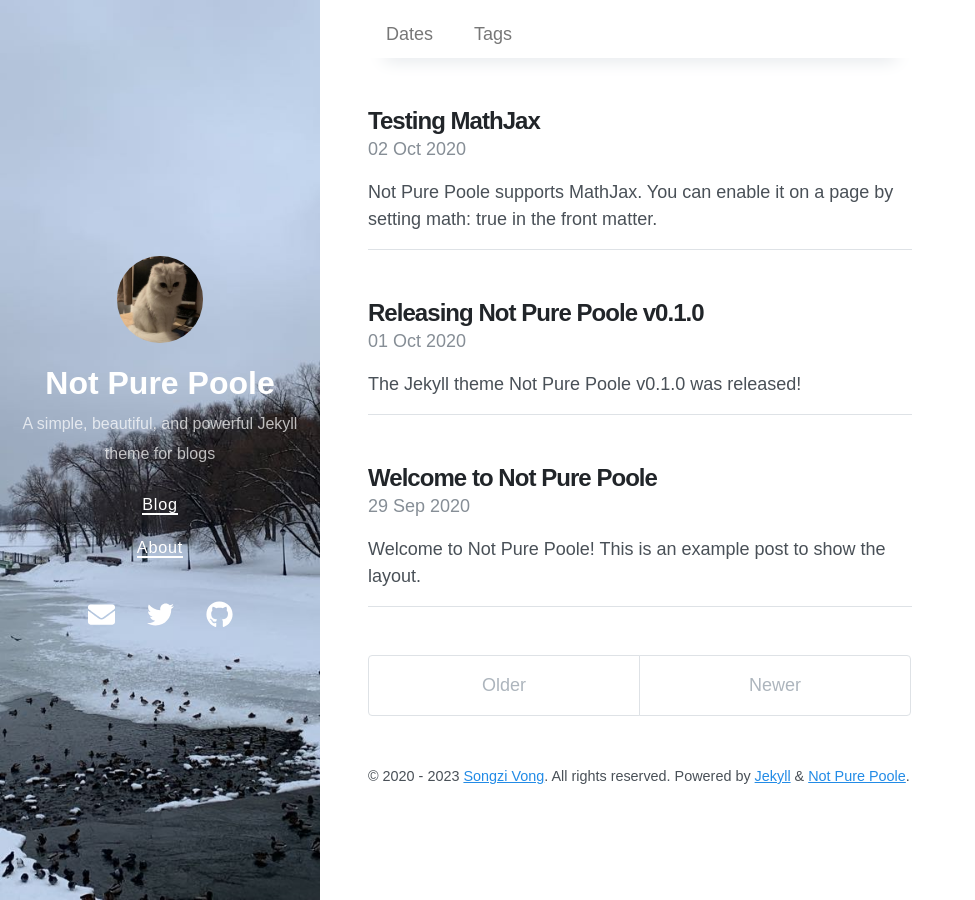
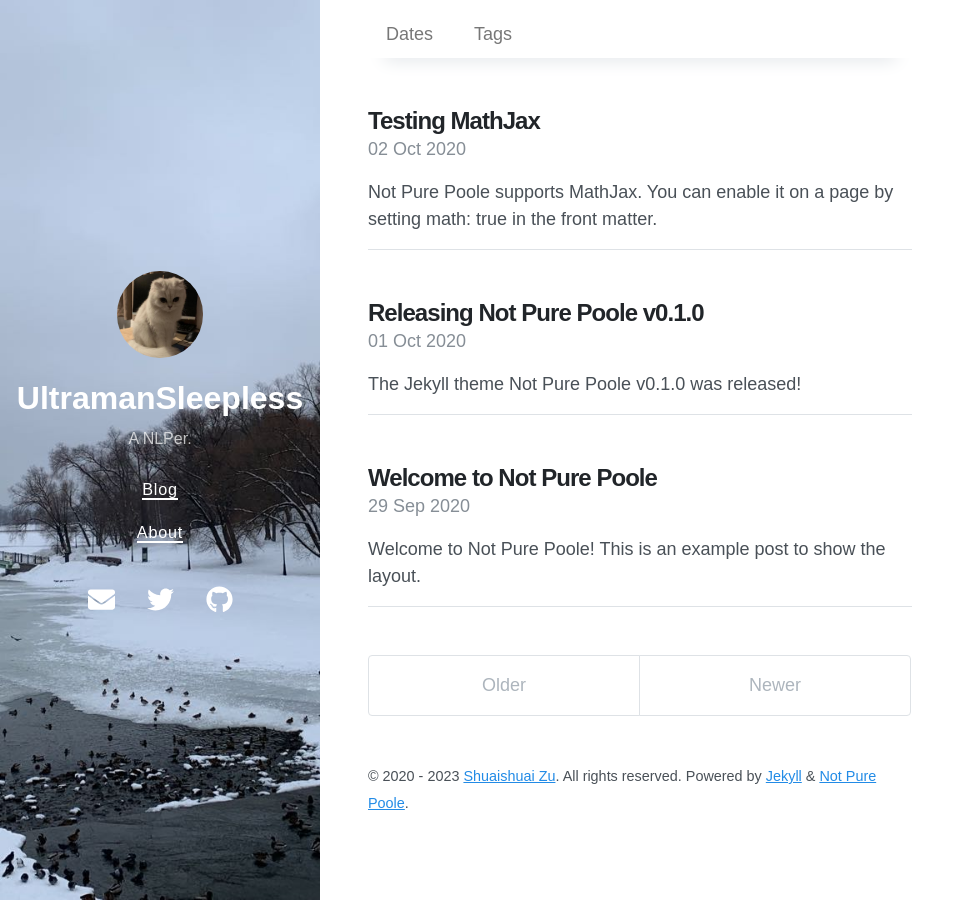
Before and after one commit to UltramanSleepless/UltramanSleepless.github.io, a Jekyll site: the page built from index.html, in a window 1280 px wide. Shown: the whole page, without its empty margins (0-975 px from the left). Built offline with Jekyll 4.4.1, drawn with Linux system fonts in a browser that asks for light colours; nearby versions of some CDN libraries; the list of posts is cut into pages by our own code.

Commit message:
Update _config.yml

```diff
--- a/_config.yml
+++ b/_config.yml
@@ -1,6 +1,6 @@
 # Setup
-title: Not Pure Poole
-description: A simple, beautiful, and powerful Jekyll theme for blogs
+title: UltramanSleepless
+description: A NLPer.
 url: https://UltramanSleepless.github.io
 avatar: /avatar.jpeg
 paginate: 5
@@ -54,6 +54,6 @@ sass:
 
 # Specify the author for blog posts
 author:
-  name: Songzi Vong
+  name: Shuaishuai Zu
   url: https://github.com/UltramanSleepless/
   email: zushuaishuai@gmail.com
```
